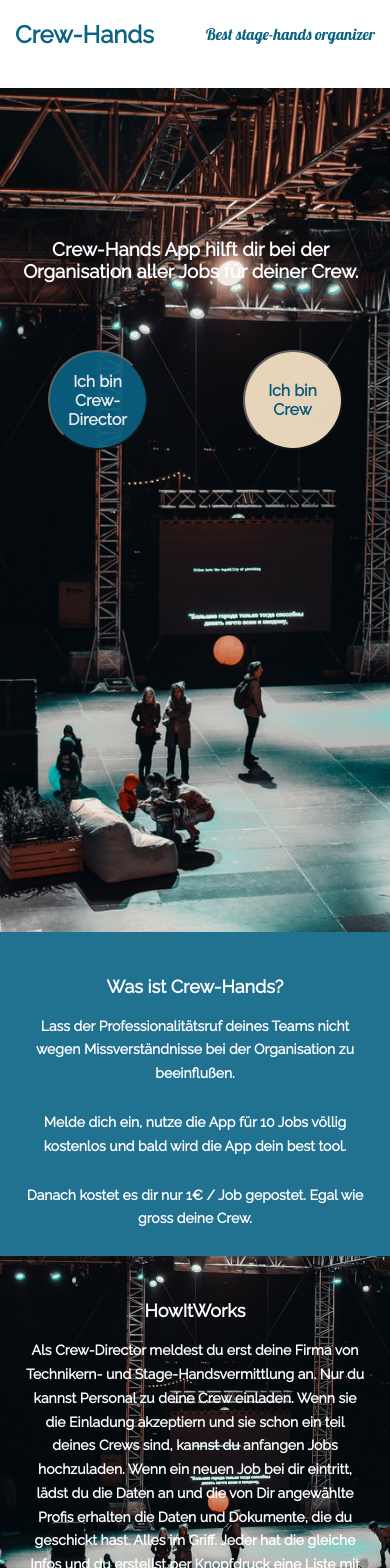
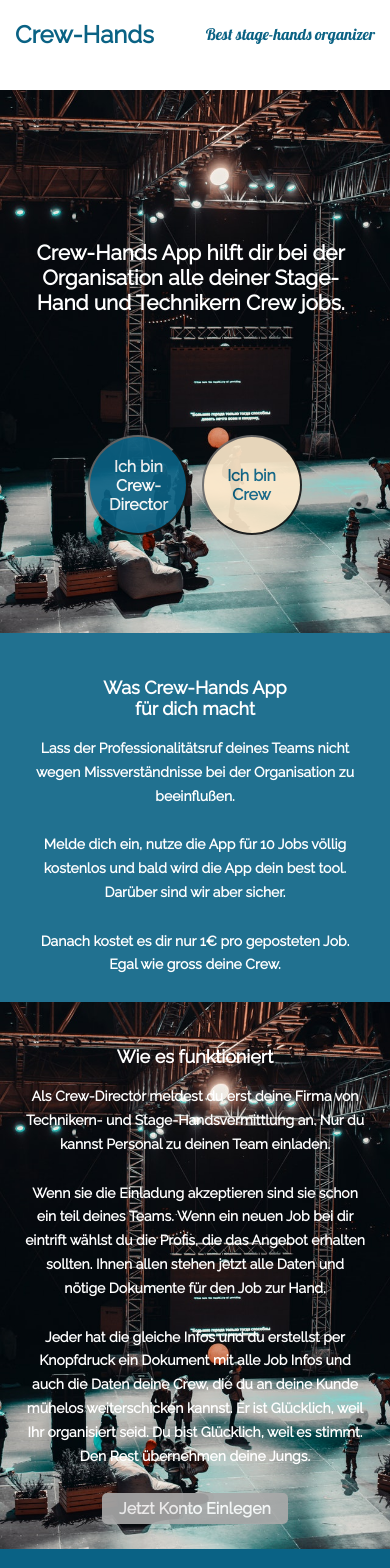
Before and after one commit to Carles11/crew-hands, a React (Create React App) app in the folder crew-hands/: page / in a window 390 px wide. Shown: the top 1568 px of the page. Built offline with nearby package versions, Linux system fonts and the light colour scheme.

Commit message:
some responsive improvements in home page for bigger screens

```diff
--- a/crew-hands/src/components/Footer.js
+++ b/crew-hands/src/components/Footer.js
@@ -2,13 +2,13 @@ import React from "react";
 import styled from "styled-components";
 
 const Section = styled.ul`
+  font-family: "Raleway", sans-serif;
   margin-top: 0;
   margin-bottom: 0;
   flex: 1;
   list-style: none;
   display: flex;
   flex-direction: row;
-  justify-content: space-around;
   width: 100%;
   z-index: 1;
   background-color: #0a6285;
@@ -16,7 +16,6 @@ const Section = styled.ul`
   height: 80px;
 `;
 const FooterItem = styled.li`
-  justify-self: center;
   align-self: center;
   margin-bottom: 0;
   padding-bottom: 0;
--- a/crew-hands/src/components/HomeButtons.js
+++ b/crew-hands/src/components/HomeButtons.js
@@ -7,6 +7,9 @@ const Buttons = styled.section`
   justify-content: space-around;
   opacity: 0.9;
   align-items: center;
+  padding-left: 21%;
+  padding-right: 21%;
+  padding-bottom: 25%;
 `;
 const ButtonL = styled.button`
   border: 1 px solid;
--- a/crew-hands/src/components/HomeTitle.js
+++ b/crew-hands/src/components/HomeTitle.js
@@ -1,29 +1,39 @@
 import React from "react";
 import styled from "styled-components";
 
+const TextBlock = styled.section`
+  max-width: 95%;
+  margin: auto;
+`;
 const Paragraph = styled.h3`
   font-family: "Raleway", sans-serif;
+  font-size: 1.3em;
   color: white;
   padding-left: 10px;
   padding-top: 150px;
-  padding-bottom: 50px;
+  padding-bottom: 100px;
   text-align: center;
   text-justify: inter-word;
   max-width: 95%;
-`;
-const TextBlocks = styled.section`
-  max-width: 95%;
-  margin: auto;
+  @media screen and (min-width: 801px) {
+    font-size: 1.7em;
+  }
+  @media screen and (min-width: 801px) {
+    font-size: 2em;
+  }
+  @media screen and (min-width: 1011px) {
+    font-size: 4em;
+  }
 `;
 
 const HomeTitle = () => {
   return (
-    <TextBlocks>
+    <TextBlock>
       <Paragraph>
-        Crew-Hands App hilft dir bei der Organisation aller Jobs für deiner
-        Crew.
+        Crew-Hands App hilft dir bei der Organisation alle deiner Stage-Hand und
+        Technikern Crew jobs.
       </Paragraph>
-    </TextBlocks>
+    </TextBlock>
   );
 };
 
--- a/crew-hands/src/components/HowItWorks.js
+++ b/crew-hands/src/components/HowItWorks.js
@@ -1,6 +1,8 @@
 import React from "react";
 import styled from "styled-components";
 import img from "../assets/images/theater-truss.jpg";
+
+import KontoEinlegenButton from "./KontoEinlegenButton";
 
 const Section = styled.section`
   font-family: "Raleway", sans-serif;
@@ -34,19 +36,26 @@ const Paragraph = styled.h4`
 const HowItWorks = () => {
   return (
     <Section>
-      <Title>HowItWorks</Title>
+      <Title>Wie es funktioniert</Title>
       <Paragraph>
         Als Crew-Director meldest du erst deine Firma von Technikern- und
-        Stage-Handsvermittlung an. Nur du kannst Personal zu deine Crew
-        einladen. Wenn sie die Einladung akzeptiern und sie schon ein teil
-        deines Crews sind, kannst du anfangen Jobs hochzuladen. Wenn ein neuen
-        Job bei dir eintritt, lädst du die Daten an und die von Dir angewählte
-        Profis erhalten die Daten und Dokumente, die du geschickt hast. Alles im
-        Griff. Jeder hat die gleiche Infos und du erstellst per Knopfdruck eine
-        Liste mit Job Infos und alle Details von deine Crew, die du an deine
-        Kunde mühelos schicken kannst. Er ist Glücklich, weil Ihr organisiert
-        seid. Den Rest übernehmen deine Jungs.
+        Stage-Handsvermittlung an. Nur du kannst Personal zu deinen Team
+        einladen.
       </Paragraph>
+      <Paragraph>
+        Wenn sie die Einladung akzeptieren sind sie schon ein teil deines Teams.
+        Wenn ein neuen Job bei dir eintrift wählst du die Profis, die das
+        Angebot erhalten sollten. Ihnen allen stehen jetzt alle Daten und nötige
+        Dokumente für den Job zur Hand.
+      </Paragraph>
+      <Paragraph>
+        Jeder hat die gleiche Infos und du erstellst per Knopfdruck ein Dokument
+        mit alle Job Infos und auch die Daten deine Crew, die du an deine Kunde
+        mühelos weiterschicken kannst. Er ist Glücklich, weil Ihr organisiert
+        seid. Du bist Glücklich, weil es stimmt. Den Rest übernehmen deine
+        Jungs.
+      </Paragraph>
+      <KontoEinlegenButton />
     </Section>
   );
 };
--- /dev/null
+++ b/crew-hands/src/components/KontoEinlegenButton.js
@@ -0,0 +1,21 @@
+import React from "react";
+import styled from "styled-components";
+
+const Button = styled.button`
+  background-color: #aaa;
+  opacity: 0.9;
+  border: 2px solid #aaa;
+  padding: 4px 15px;
+  border-radius: 5px;
+  font-family: "Raleway", sans-serif;
+  font-weight: bold;
+  font-size: 16px;
+  cursor: pointer;
+  margin-bottom: 25px;
+  color: white;
+`;
+const KontoEinlegenButton = () => {
+  return <Button>Jetzt Konto Einlegen</Button>;
+};
+
+export default KontoEinlegenButton;
--- a/crew-hands/src/components/WhatIsCrewHands.js
+++ b/crew-hands/src/components/WhatIsCrewHands.js
@@ -28,17 +28,22 @@ const Paragraph = styled.h4`
 const WhatIsCrewHands = () => {
   return (
     <Section>
-      <Title> Was ist Crew-Hands?</Title>
+      <Title>
+        {" "}
+        Was Crew-Hands App <br />
+        für dich macht
+      </Title>
       <Paragraph>
         Lass der Professionalitätsruf deines Teams nicht wegen Missverständnisse
         bei der Organisation zu beeinflußen.
       </Paragraph>
       <Paragraph>
         Melde dich ein, nutze die App für 10 Jobs völlig kostenlos und bald wird
-        die App dein best tool.
+        die App dein best tool. Darüber sind wir aber sicher.
       </Paragraph>
       <Paragraph>
-        Danach kostet es dir nur 1€ / Job gepostet. Egal wie gross deine Crew.
+        Danach kostet es dir nur 1€ pro geposteten Job. Egal wie gross deine
+        Crew.
       </Paragraph>
     </Section>
   );
--- a/crew-hands/src/views/Home.js
+++ b/crew-hands/src/views/Home.js
@@ -6,6 +6,7 @@ import HomeTitle from "../components/HomeTitle";
 import HomeButtons from "../components/HomeButtons";
 import Footer from "../components/Footer";
 import img from "../assets/images/theater-truss.jpg";
+import img2 from "../assets/images/back-stage.jpg";
 import WhatIsCrewHands from "../components/WhatIsCrewHands";
 import HowItWorks from "../components/HowItWorks";
 
@@ -16,7 +17,12 @@ const BgImage = styled.div`
   background-position: bottom center;
   background-attachment: scroll;
   background-attachment: fixed;
-  height: 100vh;
+  height: auto;
+  display: block;
+  max-width: 100%;
+  @media only screen and (min. width: 1011px) {
+    background-image: url(${img2});
+  }
 `;
 
 const Home = () => {
```
